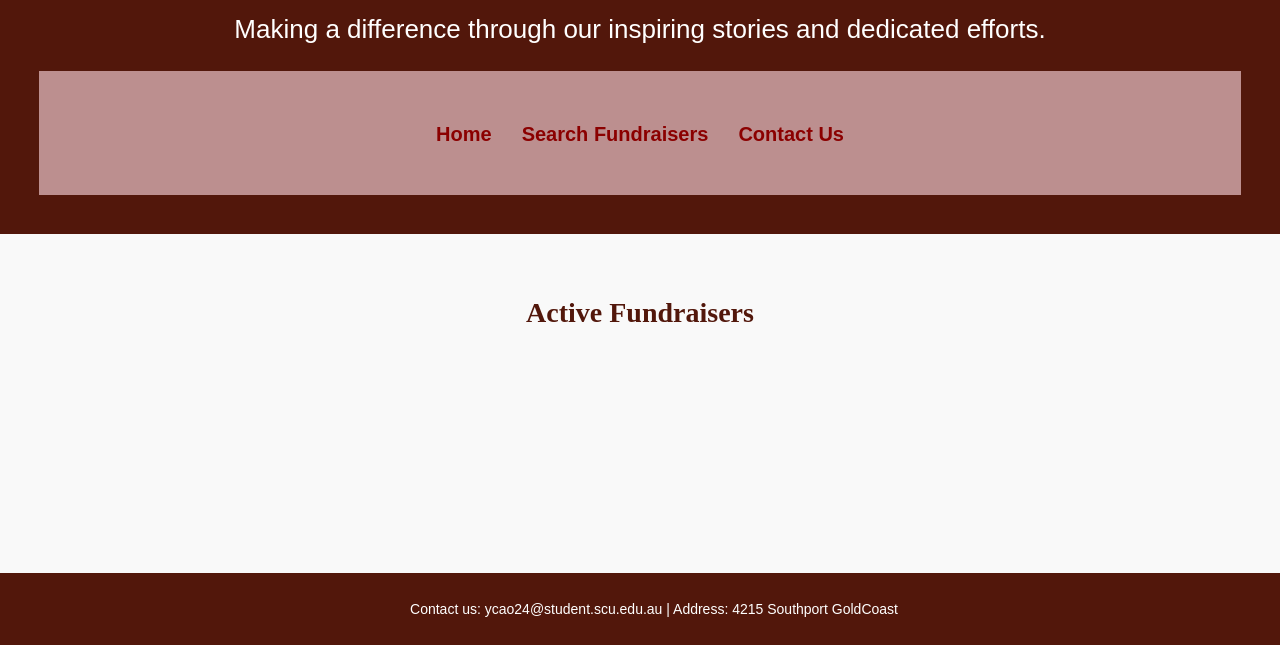
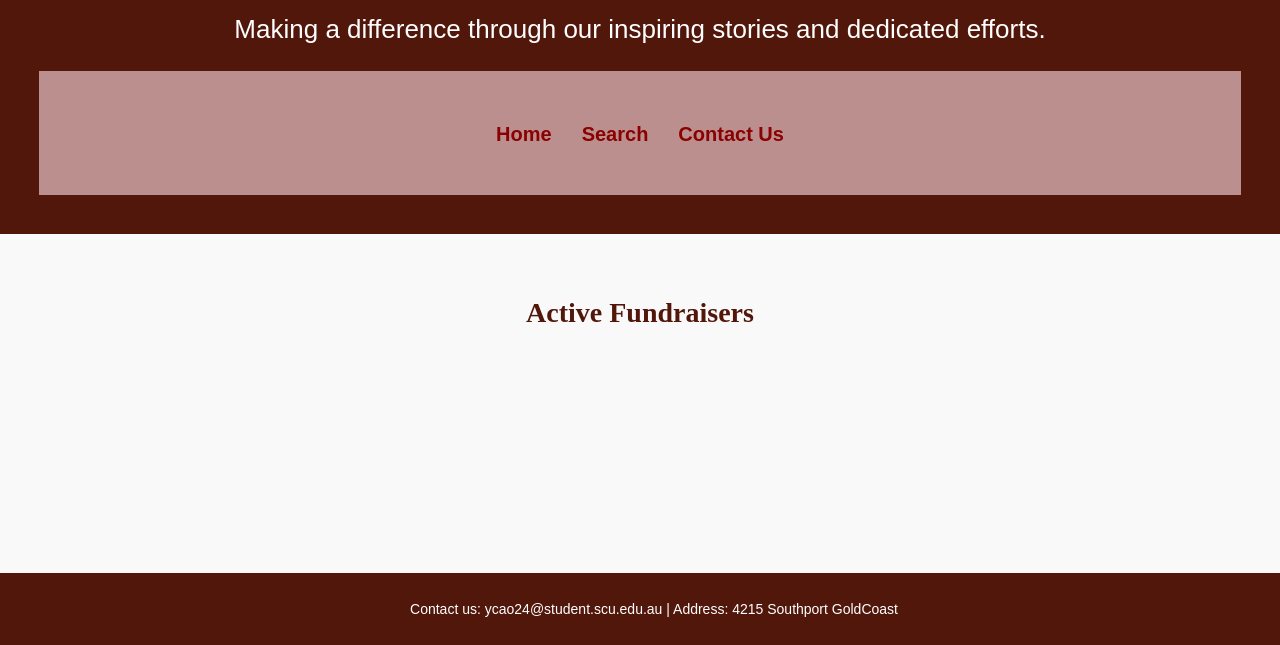
Before and after one commit to Yuannruiii/Assessment2, a website: page index.html in a window 1280 px wide. Shown: the part 155-800 px from the top of the page. Drawn offline with Linux system fonts and the light colour scheme; no server answers.

Commit message:
complete

```diff
--- a/index.html
+++ b/index.html
@@ -13,7 +13,7 @@
     <nav>
       <ul>
         <li><a href="/">Home</a></li>
-        <li><a href="/search">Search Fundraisers</a></li>
+        <li><a href="/search">Search</a></li>
         <li><a href="/contact">Contact Us</a></li>
       </ul>
     </nav>
```
